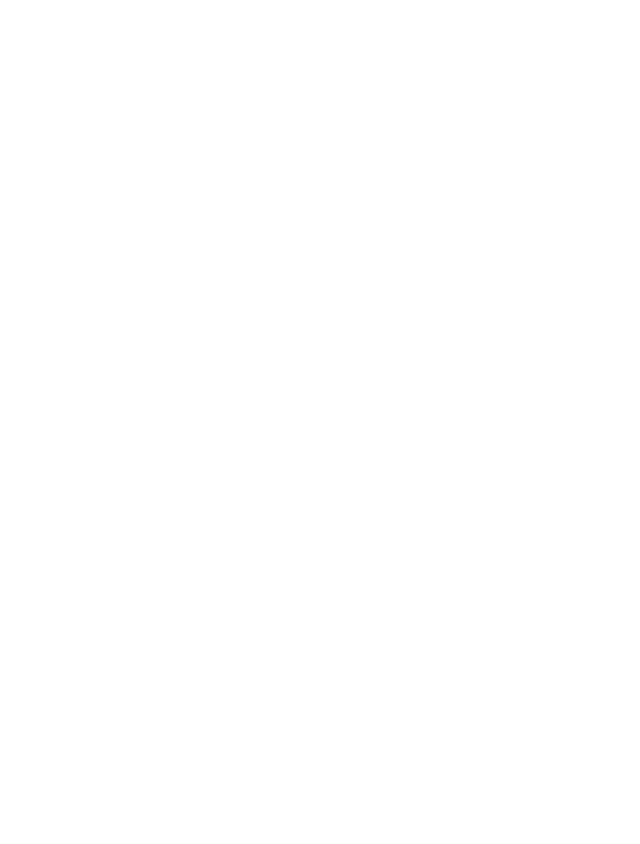
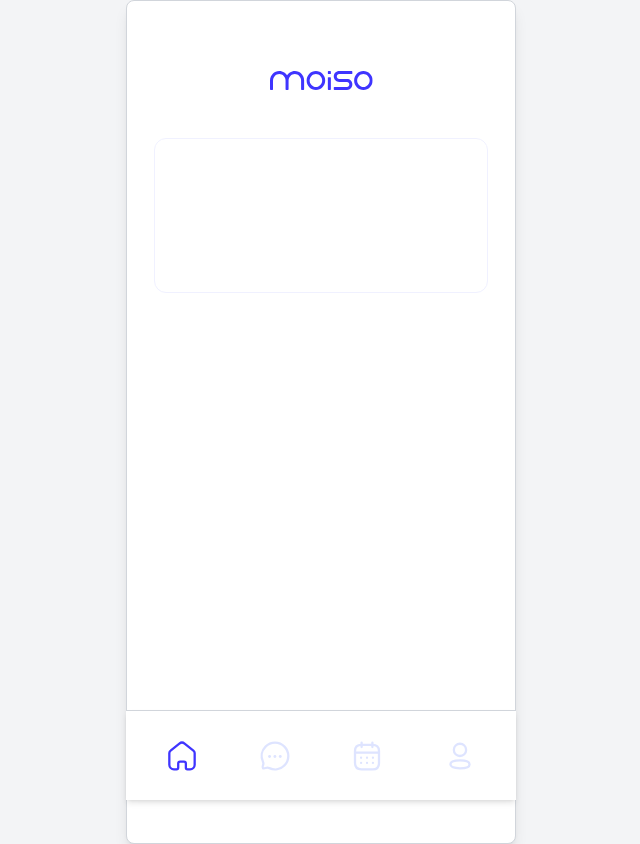
Before and after one commit to METAPOR-2/Frontend, a React (Create React App) app in the folder metafor-frontend/: page /hospital in a window 1280 px wide. Before the commit this address had no page. Shown: the whole page, without its empty margins (319-959 px from the left). Before the commit the page ends 800 px from the top, so only its background shows below. Built offline with nearby package versions, Linux system fonts and the light colour scheme.

Commit message:
custome page

```diff
--- a/metafor-frontend/src/index.js
+++ b/metafor-frontend/src/index.js
@@ -10,6 +10,7 @@
 import Login from "./pages/login";
 import DoctorProfile from "./pages/doctorProfile";
 import StartPage from "./pages/startPage";
+import Hospitals from "./pages/Hospital";
 import Map from "./pages/map";
 
 const root = ReactDOM.createRoot(document.getElementById("root"));
@@ -24,6 +25,7 @@
       <Route path="/license-register" element={<LicenseRegister />} />
 
       <Route path="/doctor-home" element={<DoctorHome />} />
+      <Route path="/hospital" element={<Hospitals />} />
 
       <Route path="/map" element={<Map />} />
 
--- /dev/null
+++ b/metafor-frontend/src/pages/Hospital.jsx
@@ -0,0 +1,23 @@
+import React from "react";
+import Logo from "../assets/images/Logo.svg";
+import NavBar from "../components/NavBar";
+
+export default function Hospitals() {
+  return (
+    <div className="flex items-center justify-center min-h-screen bg-gray-100 relative">
+      <div className="relative flex flex-col w-[390px] h-[844px] bg-white border border-gray-300 shadow-lg rounded-lg overflow-hidden items-center">
+        {/* 상단 로고 및 섹션 */}
+        <header className="w-full mt-[70px] mb-[48px] flex flex-col items-center">
+          <img src={Logo} alt="Chat" className="w-[103px] " />
+        </header>
+
+        <div className="w-[334px] h-[155px] bg-white border border-[#F0F1FF] rounded-[12px]">
+
+        </div>
+
+        {/* 하단 네비게이션 바 */}
+        <NavBar />
+      </div>
+    </div>
+  );
+}
```
